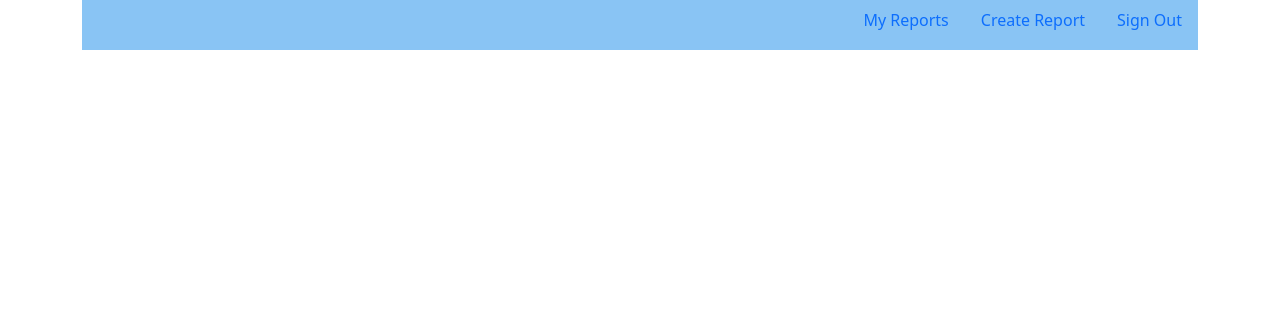
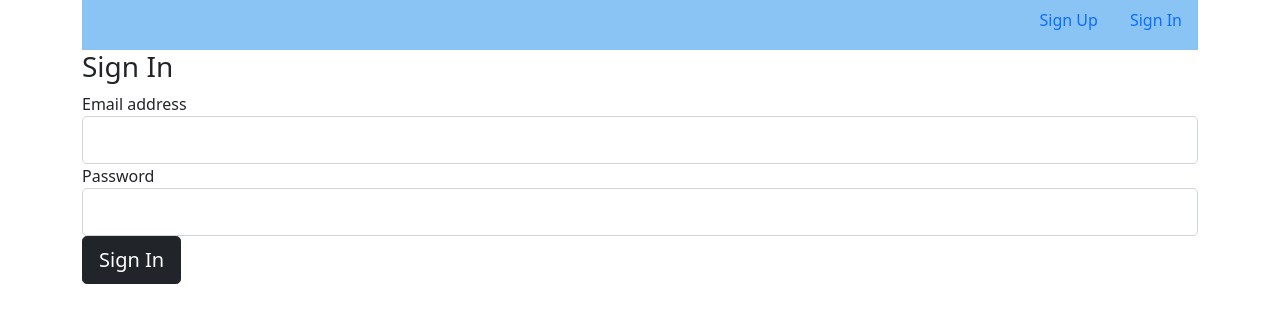
Before and after one commit to airavata-courses/Viyad, a Vue app: page /login in a window 1280 px wide. Shown: the top 322 px of the page. Built offline with nearby package versions, Linux system fonts and the light colour scheme; what vue-faker would draw is missing.

Commit message:
Login and Registration Page Created #50 #9
Login and Registration Page Created #50 #9

```diff
--- a/src/App.vue
+++ b/src/App.vue
@@ -1,18 +1,5 @@
 <template>
   <div id="main-app" class="container">
-    <div style="height: 50px; background-color: rgba(137, 196, 244);, 1;">
-      <ul class="nav justify-content-end">
-        <li class="nav-item">
-          <router-link class="nav-link" to="/">My Reports</router-link>
-        </li>
-        <li class="nav-item">
-          <router-link class="nav-link" to="/create">Create Report</router-link>
-        </li>
-        <li class="nav-item">
-          <a class="nav-link" href="#">Sign Out</a>
-        </li>
-      </ul>
-    </div>
     <router-view/>
   </div>
 </template>
--- /dev/null
+++ b/src/assets/main.css
@@ -0,0 +1,116 @@
+* {
+    box-sizing: border-box;
+  }
+
+  body {
+    background: #2554FF !important;
+    min-height: 100vh;
+    display: flex;
+    font-weight: 400;
+  }
+
+  body,
+  html,
+  .App,
+  .vue-tempalte,
+  .vertical-center {
+    width: 100%;
+    height: 100%;
+  }
+
+  .navbar-light {
+    background-color: #ffffff;
+    box-shadow: 0px 14px 80px rgba(34, 35, 58, 0.2);
+  }
+
+  .vertical-center {
+    display: flex;
+    text-align: left;
+    justify-content: center;
+    flex-direction: column;
+  }
+
+  .inner-block {
+    width: 450px;
+    margin: auto;
+    background: #ffffff;
+    box-shadow: 0px 14px 80px rgba(34, 35, 58, 0.2);
+    padding: 40px 55px 45px 55px;
+    border-radius: 15px;
+    transition: all .3s;
+  }
+
+  .vertical-center .form-control:focus {
+    border-color: #2554FF;
+    box-shadow: none;
+  }
+
+  .vertical-center h3 {
+    text-align: center;
+    margin: 0;
+    line-height: 1;
+    padding-bottom: 20px;
+  }
+
+  label {
+    font-weight: 500;
+  }
+
+  .forgot-password,
+  .forgot-password a {
+    text-align: right;
+    font-size: 13px;
+    padding-top: 10px;
+    color: #7a7a7a;
+    margin: 0;
+  }
+
+  .forgot-password a {
+    color: #2554FF;
+  }
+
+  .social-icons {
+    text-align: center;
+    font-family: "Open Sans";
+    font-weight: 300;
+    font-size: 1.5em;
+    color: #222222;
+  }
+
+  .social-icons ul {
+    list-style: none;
+    margin: 0;
+    padding: 0;
+  }
+  .social-icons ul li {
+    display: inline-block;
+    zoom: 1;
+    width: 65px;
+    vertical-align: middle;
+    border: 1px solid #e3e8f9;
+    font-size: 15px;
+    height: 40px;
+    line-height: 40px;
+    margin-right: 5px;
+    background: #f4f6ff;
+  }
+
+  .social-icons ul li a {
+    display: block;
+    font-size: 1.4em;
+    margin: 0 5px;
+    text-decoration: none;
+  }
+  .social-icons ul li a i {
+    -webkit-transition: all 0.2s ease-in;
+    -moz-transition: all 0.2s ease-in;
+    -o-transition: all 0.2s ease-in;
+    -ms-transition: all 0.2s ease-in;
+    transition: all 0.2s ease-in;
+  }
+
+  .social-icons ul li a:focus i,
+  .social-icons ul li a:active i {
+    transition: none;
+    color: #222222;
+  }
--- a/src/components/CreateReport.vue
+++ b/src/components/CreateReport.vue
@@ -1,5 +1,18 @@
 <template>
   <div class="container" v-bind:class="{ disabled: loading }">
+    <div style="height: 50px; background-color: rgba(137, 196, 244);, 1;">
+      <ul class="nav justify-content-end">
+        <li class="nav-item">
+          <router-link class="nav-link" to="/myreports">My Reports</router-link>
+        </li>
+        <li class="nav-item">
+          <router-link class="nav-link" to="/create">Create Report</router-link>
+        </li>
+        <li class="nav-item">
+          <a class="nav-link" href="#">Sign Out</a>
+        </li>
+      </ul>
+    </div>
     <div class = "input">
        <label for="dashboardname">Dashboard Name: &nbsp;</label>
        <input type="text" id="dashboardname" name="dashboardname" @change = "validateName">
--- /dev/null
+++ b/src/components/Login.vue
@@ -0,0 +1,39 @@
+<template>
+    <div class="vue-tempalte">
+        <div style="height: 50px; background-color: rgba(137, 196, 244);, 1;">
+            <ul class="nav justify-content-end">
+                <li class="nav-item">
+                <router-link class="nav-link" to="/">Sign Up</router-link>
+                </li>
+                <li class="nav-item">
+                <router-link class="nav-link" to="/login">Sign In</router-link>
+                </li>
+            </ul>
+        </div>
+        <form>
+            <h3>Sign In</h3>
+
+            <div class="form-group">
+                <label>Email address</label>
+                <input type="email" class="form-control form-control-lg" />
+            </div>
+
+            <div class="form-group">
+                <label>Password</label>
+                <input type="password" class="form-control form-control-lg" />
+            </div>
+
+            <button type="submit" class="btn btn-dark btn-lg btn-block">Sign In</button>
+
+        </form>
+    </div>
+</template>
+
+<script>
+    export default {
+        name: "Login",
+        data() {
+            return {}
+        }
+    }
+</script>
--- a/src/components/MyReports.vue
+++ b/src/components/MyReports.vue
@@ -1,5 +1,18 @@
 <template>
     <div v-bind:class="{ disabled: loading }">
+      <div style="height: 50px; background-color: rgba(137, 196, 244);, 1;">
+        <ul class="nav justify-content-end">
+          <li class="nav-item">
+            <router-link class="nav-link" to="/myreports">My Reports</router-link>
+          </li>
+          <li class="nav-item">
+            <router-link class="nav-link" to="/create">Create Report</router-link>
+          </li>
+          <li class="nav-item">
+            <a class="nav-link" href="#">Sign Out</a>
+          </li>
+        </ul>
+      </div>
         <div class="d-flex p-2 text-uppercase">
             <h2 class="h-100 row align-items-center">My Report</h2>
         </div>
--- /dev/null
+++ b/src/components/Registration.vue
@@ -0,0 +1,42 @@
+<template>
+    <div class="vue-tempalte">
+        <div style="height: 50px; background-color: rgba(137, 196, 244);, 1;">
+            <ul class="nav justify-content-end">
+                <li class="nav-item">
+                <router-link class="nav-link" to="/">Sign Up</router-link>
+                </li>
+                <li class="nav-item">
+                <router-link class="nav-link" to="/login">Sign In</router-link>
+                </li>
+            </ul>
+        </div>
+        <form>
+            <h3>Sign Up</h3>
+            <div class="form-group">
+                <label>Email address</label>
+                <input type="email" class="form-control form-control-lg" />
+            </div>
+
+            <div class="form-group">
+                <label>Password</label>
+                <input type="password" class="form-control form-control-lg" />
+            </div>
+
+            <button type="submit" class="btn btn-dark btn-lg btn-block">Sign Up</button>
+
+            <p class="forgot-password text-right">
+                Already registered
+                <router-link :to="{name: 'Login'}">sign in?</router-link>
+            </p>
+        </form>
+    </div>
+</template>
+
+<script>
+    export default {
+        name: "Registration",
+        data() {
+            return {}
+        }
+    }
+</script>
--- a/src/router/index.js
+++ b/src/router/index.js
@@ -2,10 +2,22 @@ import Vue from 'vue'
 import VueRouter from 'vue-router'
 import CreateReport from '../components/CreateReport'
 import MyReports from '../components/MyReports'
+import Login from '../components/Login'
+import Registration from '../components/Registration'
 
 Vue.use(VueRouter)
 
 const routes = [
+  {
+    path: '/',
+    name: 'Signup',
+    component: Registration
+  },
+  {
+    path: '/login',
+    name: 'Login',
+    component: Login
+  },
   {
     path: '/create',
     name: 'Create',
@@ -13,7 +25,7 @@ const routes = [
     props: true
   },
   {
-    path: '/',
+    path: '/myreports',
     name: 'MyReports',
     component: MyReports
   }
```
Also changed, not shown: 1 other file (tests, documents, lock files or other folders).
